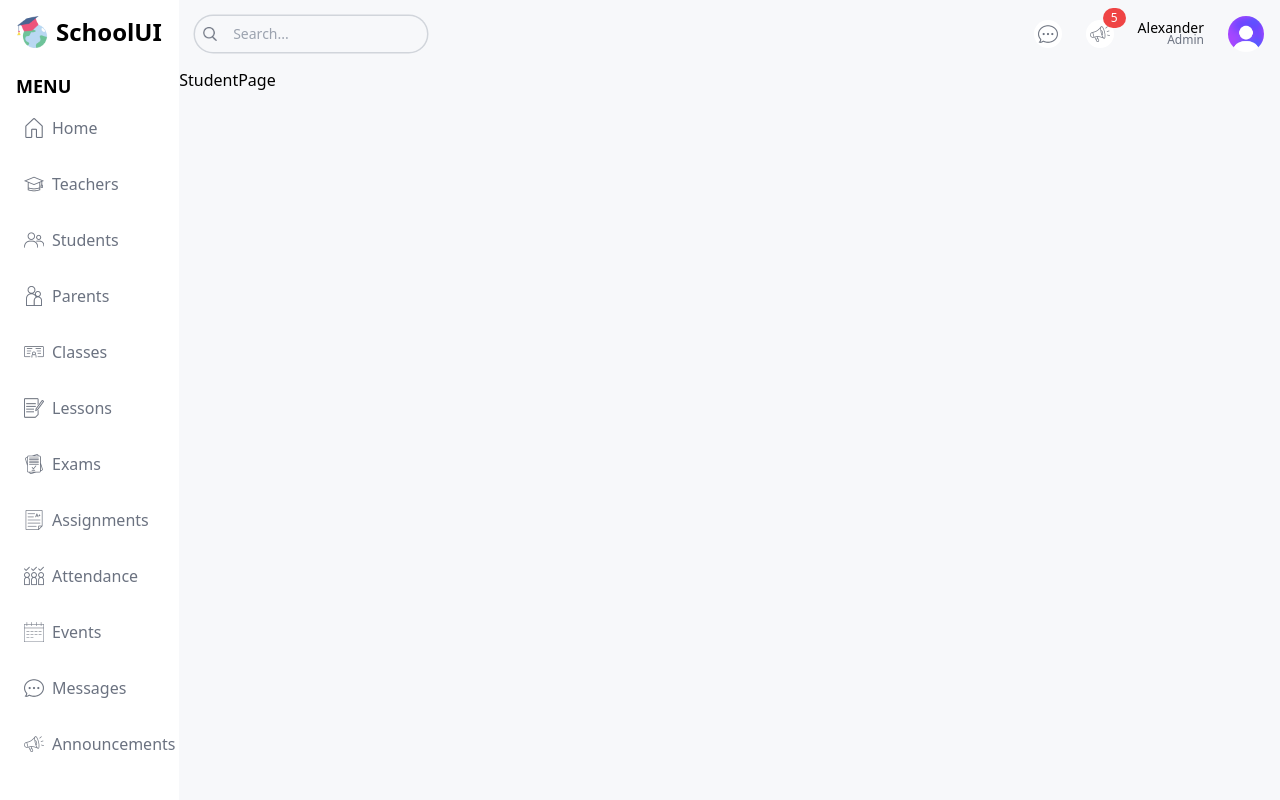
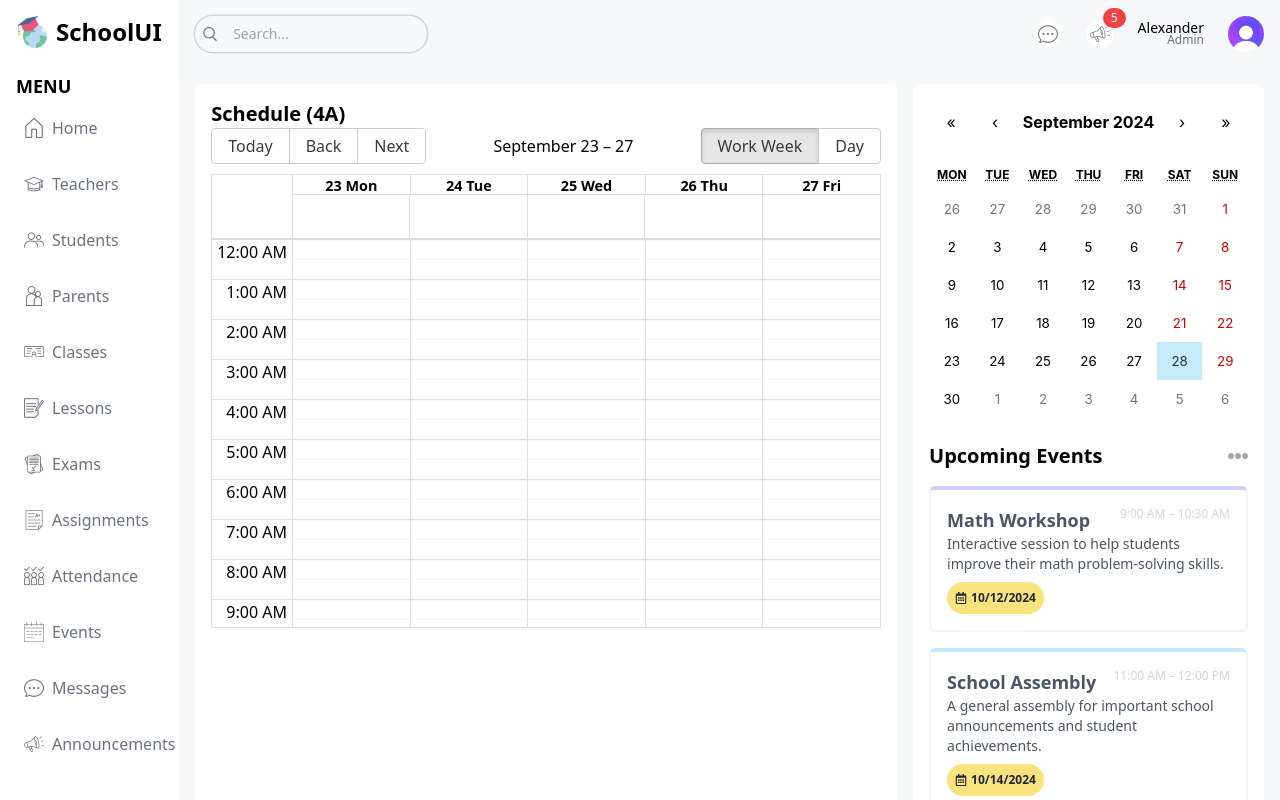
Before and after one commit to alexanderuk82/school-dashboard, a Next.js app: page /student in a window 1280 px wide. Shown: the top 800 px of the page. Built offline with nearby package versions, Linux system fonts and the light colour scheme.

Commit message:
Calendar and NPM dependencies installed

```diff
--- a/package.json
+++ b/package.json
@@ -9,8 +9,11 @@
     "lint": "next lint"
   },
   "dependencies": {
+    "@types/react-big-calendar": "^1.8.12",
+    "moment": "^2.30.1",
     "next": "^14.2.14",
     "react": "^18.3.1",
+    "react-big-calendar": "^1.15.0",
     "react-calendar": "^5.0.0",
     "react-dom": "^18.3.1",
     "react-icons": "^5.3.0",
--- a/src/app/(dashboard)/student/page.tsx
+++ b/src/app/(dashboard)/student/page.tsx
@@ -1,7 +1,34 @@
+"use client";
+
+import Announcements from "@/components/Announcements";
+import BigCalendar from "@/components/BigCalendar";
+import EventCalendar from "@/components/EventCalendar";
 import React from "react";
+import "react-big-calendar/lib/css/react-big-calendar.css";
 
 const StudentPage = () => {
-	return <div>StudentPage</div>;
+	return (
+		<main className="flex flex-col gap-4 p-4 lg:flex-row">
+			{/* LEFTside */}
+
+			<aside className="w-full lg:w-2/3">
+				<div className="h-full bg-white p-4 rounded-md">
+					<h1 className="text-xl font-semibold">Schedule (4A)</h1>
+					<BigCalendar />
+				</div>
+			</aside>
+
+			{/* RIGHTside */}
+			<aside className=" w-full lg:w-1/3 flex flex-col gap-8">
+				{/* Event calendar */}
+				<EventCalendar />
+
+				{/* Announcements */}
+
+				<Announcements />
+			</aside>
+		</main>
+	);
 };
 
 export default StudentPage;
--- a/src/app/lib/data.ts
+++ b/src/app/lib/data.ts
@@ -1062,94 +1062,119 @@ export const announcementsData = [
 // ];
 
 export const calendarEvents = [
+	// 4 Octubre 2024 (Viernes)
 	{
 		title: "Math",
 		allDay: false,
-		start: new Date(2024, 9, 12, 8, 0), // Octubre 12, 2024
-		end: new Date(2024, 9, 12, 8, 45)
+		start: new Date(2024, 9, 4, 8, 0), // Octubre 4, 2024
+		end: new Date(2024, 9, 4, 8, 45)
 	},
 	{
 		title: "English",
 		allDay: false,
-		start: new Date(2024, 9, 12, 9, 0), // Octubre 12, 2024
-		end: new Date(2024, 9, 12, 9, 45)
-	},
-	{
-		title: "Biology",
-		allDay: false,
-		start: new Date(2024, 9, 12, 10, 0), // Octubre 12, 2024
-		end: new Date(2024, 9, 12, 10, 45)
+		start: new Date(2024, 9, 4, 10, 0), // Octubre 4, 2024
+		end: new Date(2024, 9, 4, 10, 45)
 	},
 	{
 		title: "Physics",
 		allDay: false,
-		start: new Date(2024, 9, 12, 11, 0), // Octubre 12, 2024
-		end: new Date(2024, 9, 12, 11, 45)
+		start: new Date(2024, 9, 4, 12, 0), // Octubre 4, 2024
+		end: new Date(2024, 9, 4, 12, 45)
+	},
+	// 7 Octubre 2024 (Lunes)
+	{
+		title: "Biology",
+		allDay: false,
+		start: new Date(2024, 9, 7, 8, 0), // Octubre 7, 2024
+		end: new Date(2024, 9, 7, 8, 45)
+	},
+	{
+		title: "History",
+		allDay: false,
+		start: new Date(2024, 9, 7, 10, 0), // Octubre 7, 2024
+		end: new Date(2024, 9, 7, 10, 45)
 	},
 	{
 		title: "Chemistry",
 		allDay: false,
-		start: new Date(2024, 10, 13, 13, 0), // Noviembre 13, 2024
-		end: new Date(2024, 10, 13, 13, 45)
+		start: new Date(2024, 9, 7, 12, 0), // Octubre 7, 2024
+		end: new Date(2024, 9, 7, 12, 45)
+	},
+	// 8 Octubre 2024 (Martes)
+	{
+		title: "Math",
+		allDay: false,
+		start: new Date(2024, 9, 8, 8, 0), // Octubre 8, 2024
+		end: new Date(2024, 9, 8, 8, 45)
+	},
+	{
+		title: "English",
+		allDay: false,
+		start: new Date(2024, 9, 8, 10, 0), // Octubre 8, 2024
+		end: new Date(2024, 9, 8, 10, 45)
+	},
+	{
+		title: "Physics",
+		allDay: false,
+		start: new Date(2024, 9, 8, 12, 0), // Octubre 8, 2024
+		end: new Date(2024, 9, 8, 12, 45)
+	},
+	// 9 Octubre 2024 (Miércoles)
+	{
+		title: "Biology",
+		allDay: false,
+		start: new Date(2024, 9, 9, 8, 0), // Octubre 9, 2024
+		end: new Date(2024, 9, 9, 8, 45)
 	},
 	{
 		title: "History",
 		allDay: false,
-		start: new Date(2024, 10, 13, 14, 0), // Noviembre 13, 2024
-		end: new Date(2024, 10, 13, 14, 45)
+		start: new Date(2024, 9, 9, 10, 0), // Octubre 9, 2024
+		end: new Date(2024, 9, 9, 10, 45)
+	},
+	{
+		title: "Chemistry",
+		allDay: false,
+		start: new Date(2024, 9, 9, 12, 0), // Octubre 9, 2024
+		end: new Date(2024, 9, 9, 12, 45)
+	},
+	// 10 Octubre 2024 (Jueves)
+	{
+		title: "Math",
+		allDay: false,
+		start: new Date(2024, 9, 10, 8, 0), // Octubre 10, 2024
+		end: new Date(2024, 9, 10, 8, 45)
 	},
 	{
 		title: "English",
 		allDay: false,
-		start: new Date(2024, 11, 14, 9, 0), // Diciembre 14, 2024
-		end: new Date(2024, 11, 14, 9, 45)
-	},
-	{
-		title: "Biology",
-		allDay: false,
-		start: new Date(2024, 11, 14, 10, 0), // Diciembre 14, 2024
-		end: new Date(2024, 11, 14, 10, 45)
+		start: new Date(2024, 9, 10, 10, 0), // Octubre 10, 2024
+		end: new Date(2024, 9, 10, 10, 45)
 	},
 	{
 		title: "Physics",
 		allDay: false,
-		start: new Date(2024, 11, 14, 11, 0), // Diciembre 14, 2024
-		end: new Date(2024, 11, 14, 11, 45)
+		start: new Date(2024, 9, 10, 12, 0), // Octubre 10, 2024
+		end: new Date(2024, 9, 10, 12, 45)
+	},
+	// 11 Octubre 2024 (Viernes)
+	{
+		title: "Biology",
+		allDay: false,
+		start: new Date(2024, 9, 11, 8, 0), // Octubre 11, 2024
+		end: new Date(2024, 9, 11, 8, 45)
 	},
 	{
 		title: "History",
 		allDay: false,
-		start: new Date(2025, 0, 15, 14, 0), // Enero 15, 2025
-		end: new Date(2025, 0, 15, 14, 45)
-	},
-	{
-		title: "Math",
-		allDay: false,
-		start: new Date(2025, 0, 16, 8, 0), // Enero 16, 2025
-		end: new Date(2025, 0, 16, 8, 45)
-	},
-	{
-		title: "English",
-		allDay: false,
-		start: new Date(2025, 0, 16, 9, 0), // Enero 16, 2025
-		end: new Date(2025, 0, 16, 9, 45)
-	},
-	{
-		title: "Physics",
-		allDay: false,
-		start: new Date(2025, 1, 12, 11, 0), // Febrero 12, 2025
-		end: new Date(2025, 1, 12, 11, 45)
+		start: new Date(2024, 9, 11, 10, 0), // Octubre 11, 2024
+		end: new Date(2024, 9, 11, 10, 45)
 	},
 	{
 		title: "Chemistry",
 		allDay: false,
-		start: new Date(2025, 1, 12, 13, 0), // Febrero 12, 2025
-		end: new Date(2025, 1, 12, 13, 45)
-	},
-	{
-		title: "History",
-		allDay: false,
-		start: new Date(2025, 1, 12, 14, 0), // Febrero 12, 2025
-		end: new Date(2025, 1, 12, 14, 45)
+		start: new Date(2024, 9, 11, 12, 0), // Octubre 11, 2024
+		end: new Date(2024, 9, 11, 12, 45)
 	}
+	// Continúa con eventos en días posteriores...
 ];
--- /dev/null
+++ b/src/components/BigCalendar.tsx
@@ -0,0 +1,30 @@
+import { Calendar, momentLocalizer, View, Views } from "react-big-calendar";
+import moment from "moment";
+import { calendarEvents } from "@/app/lib/data";
+import { useState } from "react";
+import "react-big-calendar/lib/css/react-big-calendar.css";
+
+const localizer = momentLocalizer(moment);
+
+const BigCalendar = () => {
+	const [view, setView] = useState<View>(Views.WORK_WEEK);
+
+	const handleViewChange = (view: View) => {
+		setView(view);
+	};
+
+	return (
+		<Calendar
+			localizer={localizer}
+			events={calendarEvents}
+			startAccessor="start"
+			endAccessor="end"
+			views={["work_week", "day"]}
+			view={view}
+			style={{ height: 500 }}
+			onView={handleViewChange}
+		/>
+	);
+};
+
+export default BigCalendar;
```
Also changed, not shown: 1 other file (tests, documents, lock files or other folders).
